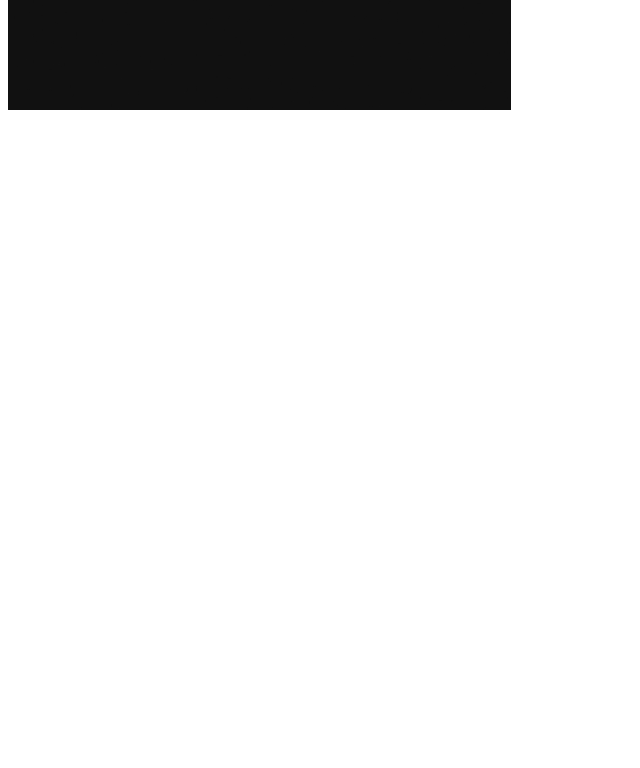
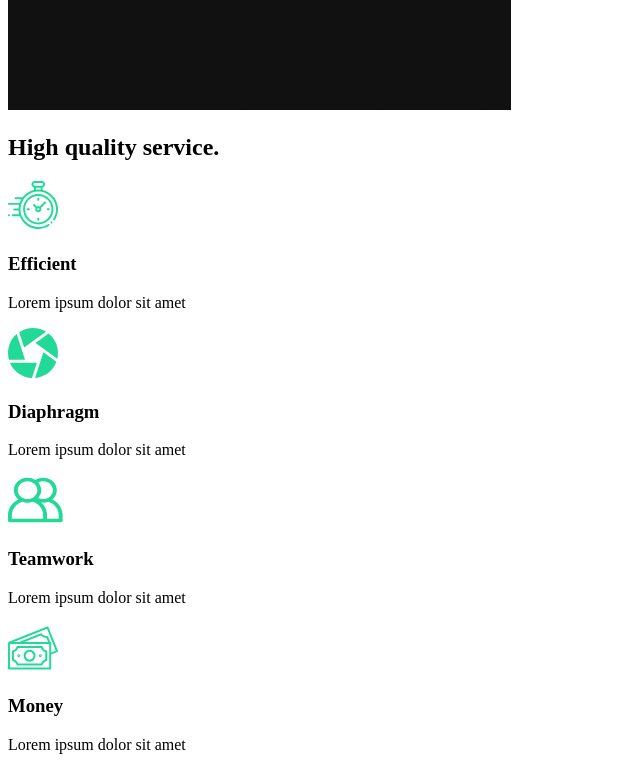
Before and after one commit to tasharry-max/photographer-portfolio, a React (Create React App) app: page / in a window 1280 px wide. Shown: the part 860-1628 px from the top of the page, without its empty margins (0-640 px from the left). Before the commit the page ends 982 px from the top, so only its background shows below. Built offline with nearby package versions, Linux system fonts and the light colour scheme.

Commit message:
services section

```diff
--- /dev/null
+++ b/src/components/ServicesSection.js
@@ -0,0 +1,52 @@
+import React from "react";
+//Icons
+import clock from '../img/clock.svg';
+import diaphragm from '../img/diaphragm.svg';
+import money from '../img/money.svg';
+import teamwork from '../img/teamwork.svg';
+import home2 from "../img/home2.png";
+
+const ServicesSection = () => {
+    return (
+        <div className="services">
+            <div className="description">
+                <h2>High <span>quality</span> service.</h2>
+                <div className="cards">
+                    <div className="card">
+                       <div className="icon">
+                           <img src={clock} alt={clock}/>
+                           <h3>Efficient</h3>
+                        </div>
+                        <p>Lorem ipsum dolor sit amet</p>
+                    </div>
+                    <div className="card">
+                       <div className="icon">
+                           <img src={diaphragm} alt={diaphragm}/>
+                           <h3>Diaphragm</h3>
+                        </div>
+                        <p>Lorem ipsum dolor sit amet</p>
+                    </div>
+                    <div className="card">
+                       <div className="icon">
+                           <img src={teamwork} alt={teamwork}/>
+                           <h3>Teamwork</h3>
+                        </div>
+                        <p>Lorem ipsum dolor sit amet</p>
+                    </div>
+                    <div className="card">
+                       <div className="icon">
+                           <img src={money} alt={money}/>
+                           <h3>Money</h3>
+                        </div>
+                        <p>Lorem ipsum dolor sit amet</p>
+                    </div>
+                </div>
+            </div>
+            <div className="image">
+                <img src={home2} alt="camera"/>
+            </div>
+        </div>
+    )
+}
+
+export default ServicesSection;
--- a/src/pages/AboutUs.js
+++ b/src/pages/AboutUs.js
@@ -1,11 +1,13 @@
 import React from "react";
 //Page Components
 import AboutSection from "../components/AboutSection";
+import ServicesSection from "../components/ServicesSection";
 
 const AboutUs = () => {
     return (
         <div>
             <AboutSection />
+            <ServicesSection />
         </div>
     )
 }
```
Also changed, not shown: 1 other file (tests, documents, lock files or other folders).
